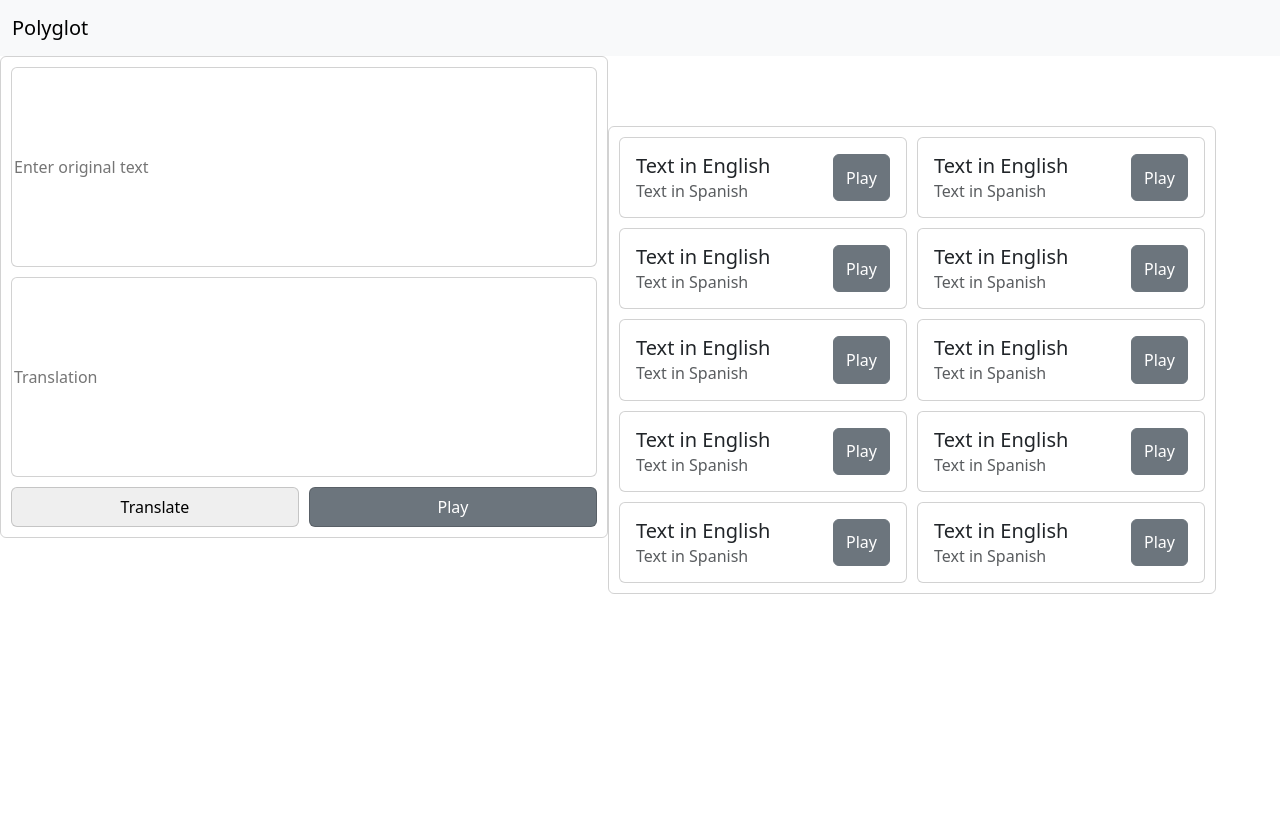
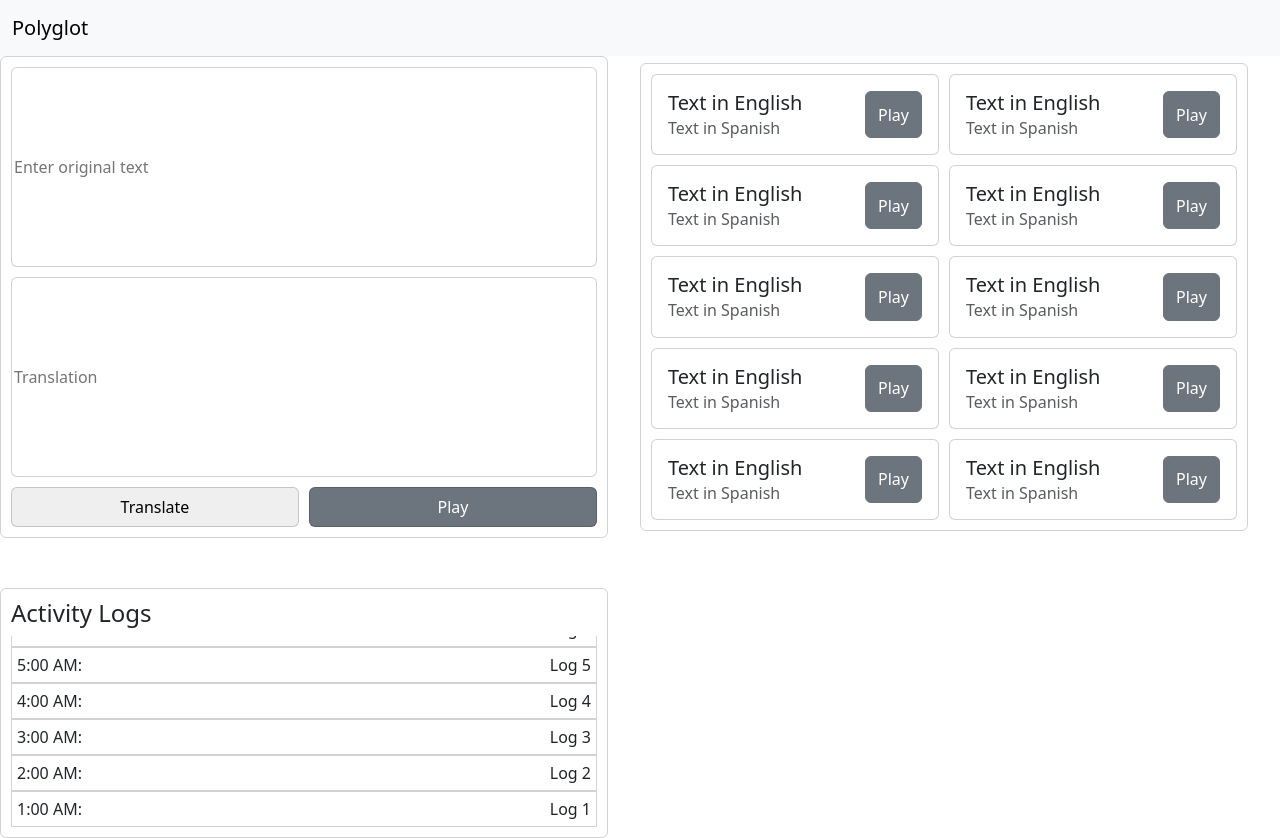
Before and after one commit to mathaaaaaaaaaar/polyglot, a React (Create React App) app: page / in a window 1280 px wide. Before the commit the page ends 800 px from the top, so only its background shows below. Built offline with nearby package versions, Linux system fonts and the light colour scheme.

Commit message:
created logs

```diff
--- a/src/App.js
+++ b/src/App.js
@@ -1,6 +1,7 @@
 import './App.css';
 
 import Header from './components/Header';
+import LogsCard from './components/LogsCard';
 import SavedPhrasesCard from './components/SavedPhrasesCard';
 import TranslationCard from './components/TranslationCard';
 
@@ -8,8 +9,15 @@ function App() {
   return (
     <div>
       <Header />
-      <TranslationCard />
-      <SavedPhrasesCard />
+      <div style={{ display: 'flex', justifyContent: 'center', alignItems: 'center' }}>
+        <div style={{ flex: 1 }}>
+          <TranslationCard />
+        </div>
+        <div style={{ flex: 1 }}>
+          <SavedPhrasesCard />
+        </div>
+      </div>
+      <LogsCard />
     </div>
   );
 }
--- /dev/null
+++ b/src/components/LogsCard.js
@@ -0,0 +1,46 @@
+import React from 'react';
+
+import LogItemCard from './logItemCard';
+
+const logCardStyle = {
+    marginTop: '50px',
+    border: '1px solid rgba(0,0,0,0.175)',
+    borderRadius: '0.375rem',
+    display: 'flex',
+    flexDirection: 'column',
+    padding: '10px',
+    width: '38rem',
+    height: '250px',
+};
+
+const logsHeaderStyle = {
+    position: 'sticky',
+    top: 0,
+};
+
+const logsContentStyle = {
+    overflow: 'auto',
+    display: 'flex',
+    flexDirection: 'column-reverse',
+};
+
+const LogsCard = () => {
+    const logs = [];
+
+    for (let i = 1; i <= 100; i++) {
+        logs.push({ log: `Log ${i}`, time: `${i}:00 AM` });
+    }
+
+    return (
+        <div style={logCardStyle}>
+            <h4 style={logsHeaderStyle}>Activity Logs</h4>
+            <div style={logsContentStyle}>
+                {logs.map((log, index) => (
+                    <LogItemCard key={index} log={log.log} time={log.time} />
+                ))}
+            </div>
+        </div>
+    );
+};
+
+export default LogsCard;
--- /dev/null
+++ b/src/components/logItemCard.js
@@ -0,0 +1,28 @@
+import React from 'react';
+
+const logItemStyle = {
+    border: '1px solid rgba(0,0,0,0.175)',
+    display: 'inline-flex',
+    flexDirection: 'row',
+    padding: '5px',
+};
+
+const timeStyle = {
+    flex: 1,
+};
+
+const logLineStyle = {
+    textAlign: 'right',
+    flex: 5,
+};
+
+const LogItemCard = ({ log, time }) => {
+    return (
+        <div style={logItemStyle}>
+            <div style={timeStyle}>{time}:</div>
+            <div style={logLineStyle}>{log}</div>
+        </div>
+    );
+};
+
+export default LogItemCard;
```
